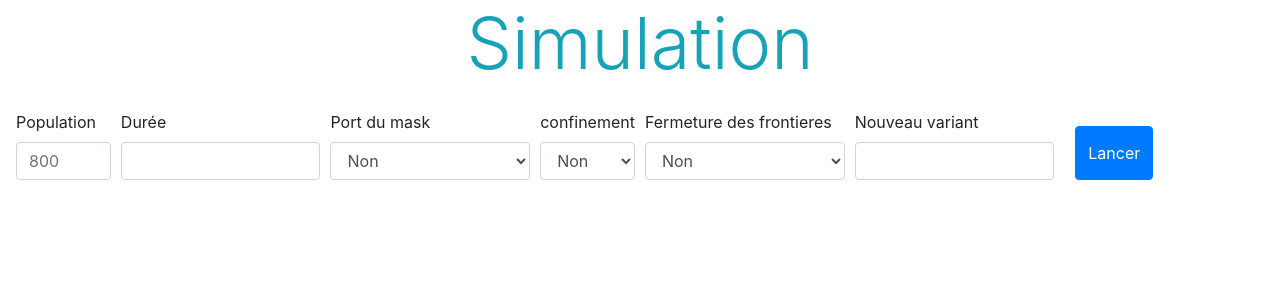
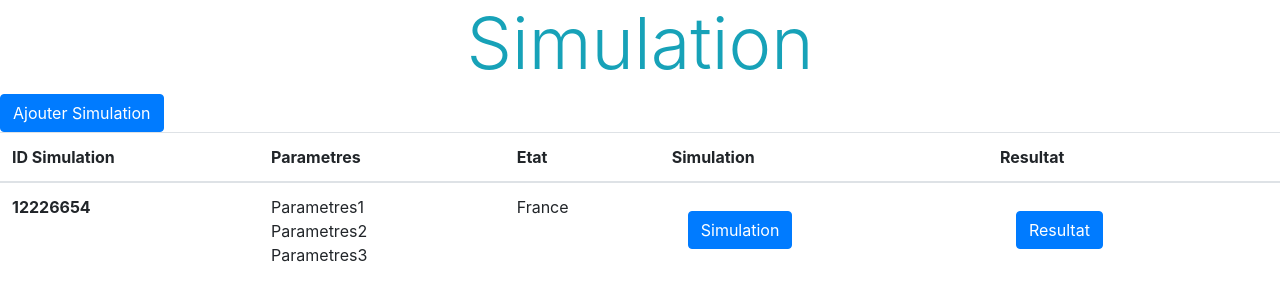
Before and after one commit to peackyyyyyy/Covid, a PHP site: page /add_simulation/simu.php in a window 1280 px wide. Shown: the part 70-371 px from the top of the page. Run offline with PHP 8.4, Linux system fonts and the light colour scheme; some libraries are stand-ins or nearby versions.

Commit message:
7.0 template simu.php

```diff
--- a/simu.php
+++ b/simu.php
@@ -112,29 +112,43 @@
 
     <h1 class="display-3 text-center text-info">Simulation</h1>
 
+          <!-- Button ajouter simulation -->
+          <button type="button" class="btn btn-primary" data-toggle="modal" data-target="#exampleModal">
+          Ajouter Simulation
+          </button>
 
-
+          <!-- Modele du pop-up -->
+          <div class="modal fade" id="exampleModal" tabindex="-1" role="dialog" aria-labelledby="exampleModalLabel" aria-hidden="true">
+            <div class="modal-dialog" role="document">
+              <div class="modal-content">
+                <div class="modal-header">
+                  <h5 class="modal-title" id="exampleModalLabel">Ajouter Simulation</h5>
+                  <button type="button" class="close" data-dismiss="modal" aria-label="Close">
+                    <span aria-hidden="true">&times;</span>
+                  </button>
+                </div>
+                <div class="modal-body">
                 <form>
 
                     <div class="form-row p-3">
 
-        <div class="form-group col-md-1">
+                      <div class="form-group col-md-6">
 
                         <label for="population">Population</label>
 
-          <input type="number" class="form-control" name="population" id="population" placeholder="800">
+                        <input type="number" class="form-control" min=1 name="population" id="population" placeholder="800 habitants">
 
                       </div>
 
-        <div class="form-group col-md-2">
+                      <div class="form-group col-md-6">
 
-          <label for="duree">Durée</label>
+                        <label for="duree">Durée (Jours)</label>
 
-          <input type="number" class="form-control" name="duree" id="duree">
+                        <input type="number" class="form-control" min=20 name="duree" id="duree" placeholder="50 jours">
 
                       </div>
 
-        <div class="form-group col-md-2">
+                      <div class="form-group col-md-6">
 
                         <label for="mask">Port du mask</label>
 
@@ -148,7 +162,7 @@
 
                       </div>
 
-        <div class="form-group col-md-1">
+                      <div class="form-group col-md-6">
 
                         <label for="Confinement">confinement</label>
 
@@ -162,7 +176,7 @@
 
                       </div>
 
-        <div class="form-group col-md-2">
+                      <div class="form-group col-md-6">
 
                         <label for="fermeture_frontieres">Fermeture des frontieres</label>
 
@@ -176,19 +190,59 @@
 
                       </div>
 
-        <div class="form-group col-md-2">
+                      <div class="form-group col-md-6">
 
-        <label for="variant">Nouveau variant</label>
+                      <label for="variant">Apparition nouveau variant</label>
 
-          <input type="number" class="form-control" name="variant" id="variant">
+                        <input type="number" class="form-control" min=0 name="variant" id="variant" placeholder="50 jours">
 
                       </div>
 
-        <button type="submit" id="submit" class="btn btn-primary m-3" name="submit">Lancer</button>
+
 
                     </div>
 
                     </form>
+                </div>
+                <div class="modal-footer">
+                  <button type="button" class="btn btn-secondary" data-dismiss="modal">Close</button>
+                  <button type="button" class="btn btn-primary">Lancer</button>
+                </div>
+              </div>
+            </div>
+          </div>
+
+
+
+    <table class="table table-hover">
+      <thead>
+        <tr>
+          <th scope="col">ID Simulation</th>
+          <th scope="col">Parametres</th>
+          <th scope="col">Etat</th>
+          <th scope="col">Simulation</th>
+          <th scope="col">Resultat</th>
+        </tr>
+      </thead>
+      <tbody>
+
+
+        <!-- template-->
+        <tr>
+          <th scope="row">12226654</th>
+          <td>Parametres1<br>Parametres2<br>Parametres3<br></td>
+          <td>France</td>
+          <td><a href="simm"><button type="submit" id="simulation" class="btn btn-primary m-3" name="submit">Simulation</button></a></td>
+          <td><a href="simm"><button type="submit" id="resultat" class="btn btn-primary m-3" name="submit">Resultat</button></a></td>
+        </tr>
+        <!-- template-->
+
+
+      </tbody>
+    </table>
+
+
+
 
     </body>
 
```
Also changed, not shown: test.php (deleted, +0 -49 lines). Lines whose indentation alone changed are shown as unchanged.
